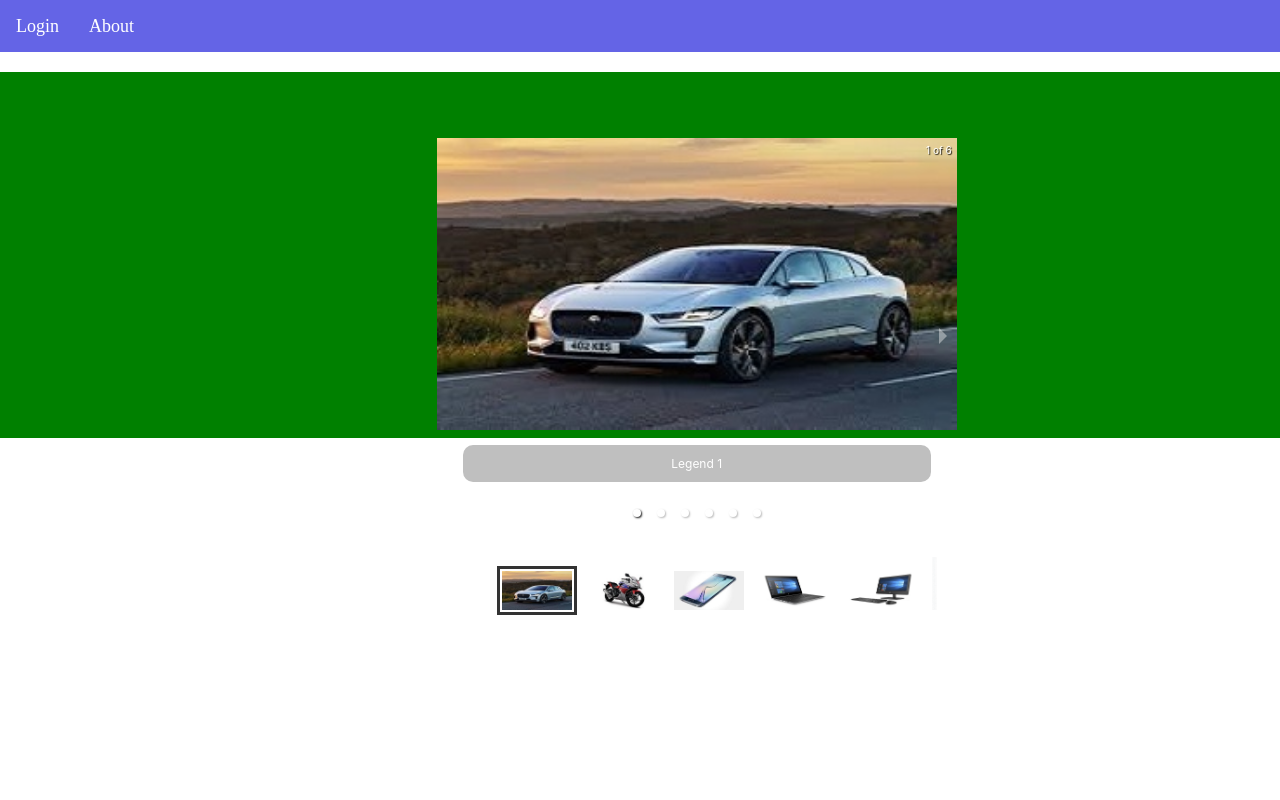
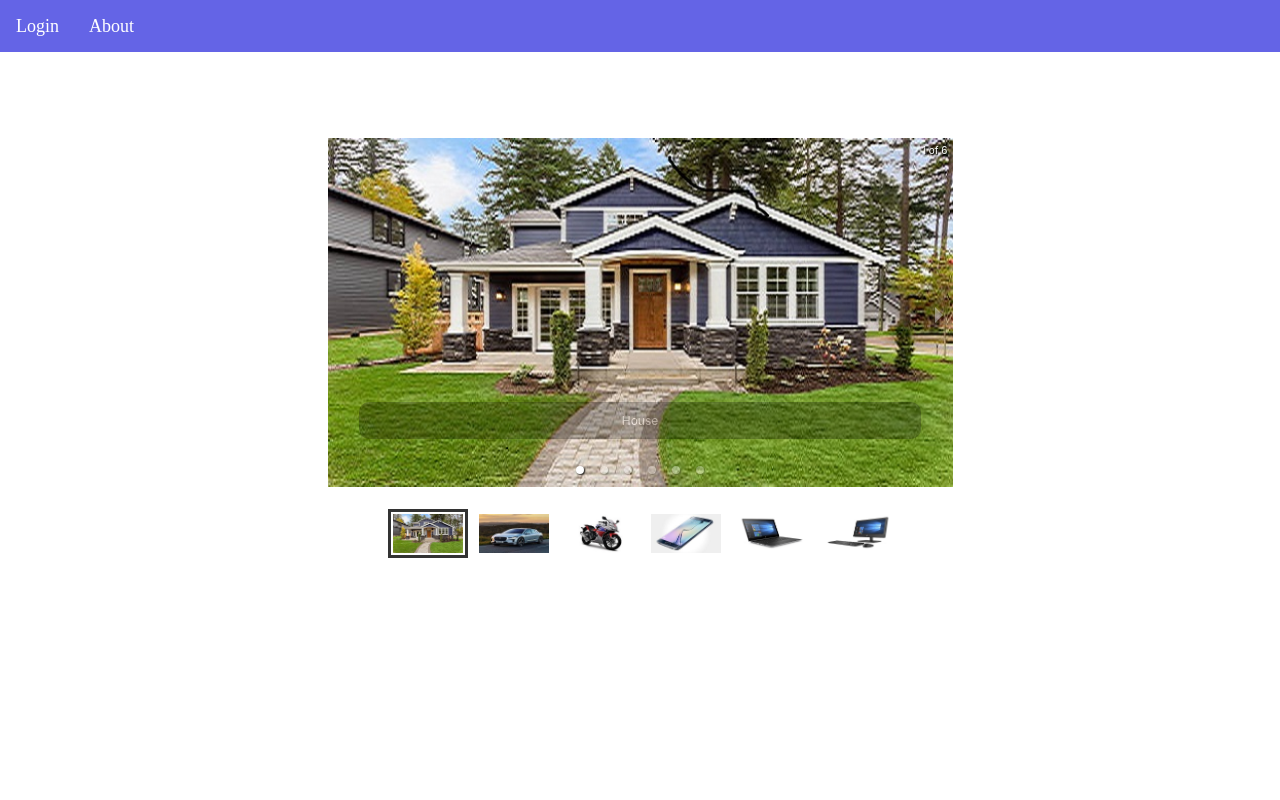
Before and after one commit to ebentz73/Blockchain-React-Redux, a React (Create React App) app: page / in a window 1280 px wide. Shown: the top 800 px of the page. Built offline with nearby package versions, Linux system fonts and the light colour scheme.

Commit message:
responseive slider

```diff
--- a/src/Components/Header/Header.js
+++ b/src/Components/Header/Header.js
@@ -20,6 +20,7 @@ class Header extends Component {
     }
     render() {
         return (
+
             <div  className="container-fuild HeaderColor" >
                 <Navbar >
                     <Nav className="mr-auto">
--- a/src/Components/Slider/Slider.js
+++ b/src/Components/Slider/Slider.js
@@ -5,32 +5,34 @@ import { Carousel } from 'react-responsive-carousel';
 class DemoCarousel extends Component {
     render() {
         return (
-            <div className="row" style={{backgroundColor:'green'}} >
-            <div className="col-md-6 col-md-offset-2 col-xs-6 col-xs-offset-4 col-sm-6 col-sm-offset-4 col-lg-6 col-lg-offset-4 col-xl-6 col-xl-offset-4" style={{width:550, height:300, marginTop:'5%'}}>
+            <div className="row"  >
+                <div className="col-md-6 col-md-offset-3 col-xs-6 col-xs-offset-3 col-sm-6 col-sm-offset-3 col-lg-6 col-lg-offset-3 col-xl-6 col-xl-offset-3" style={{ marginTop: '5%' }}>
                     <Carousel  >
+                        <div>
+                            <img src={require('../../images/house.jpg')} alt="" />
+                            <p className="legend">House</p>
+                        </div>
                         <div >
                             <img src={require('../../images/car.jpg')} alt="" />
-                    <p className="legend">Legend 1</p>
+                            <p className="legend">Car</p>
                         </div>
                         <div >
                             <img src={require('../../images/bike.jpg')} alt="" />
-                    <p className="legend">Legend 1</p>
+                            <p className="legend">Bike</p>
                         </div>
                         <div >
                             <img src={require('../../images/mobile.jpg')} alt="" />
-                    <p className="legend">Legend 1</p>
+                            <p className="legend">Mobile</p>
                         </div>
                         <div>
-                    <img src={require('../../images/laptop.jpg')} alt=""  />
-                    <p className="legend">Legend 2</p>
+                            <img src={require('../../images/laptop.jpg')} alt="" />
+                            <p className="legend">Laptop</p>
                         </div>
                         <div>
                             <img src={require('../../images/computer.jpg')} alt="" />
-                    <p className="legend">Legend 3</p>
+                            <p className="legend">Computer</p>
                         </div>
-                <div>
-                    <img src={require('../../images/white.jpg')} alt="" />
-                </div>
+
                     </Carousel>
                 </div>
 
```
Also changed, not shown: src/images/house.jpg (added), src/images/white.jpg (deleted). Lines whose indentation alone changed are shown as unchanged.
